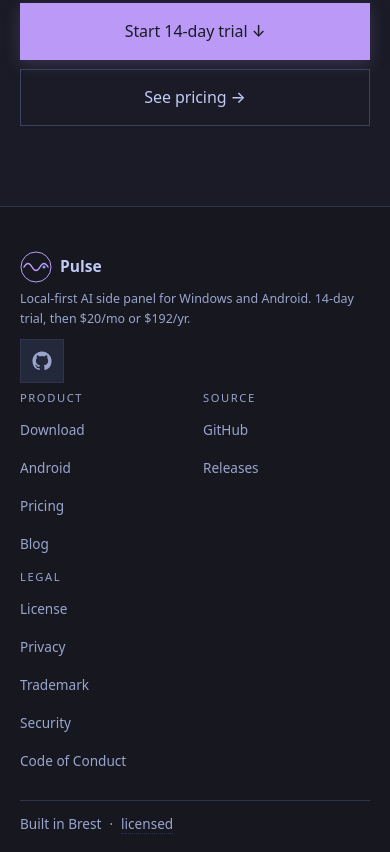
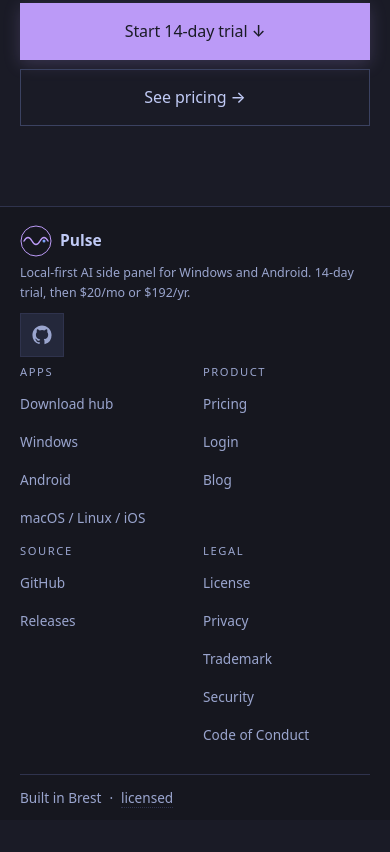
Before and after one commit to TimesNuRoman/Pulse, an Astro site: page / in a window 390 px wide. Shown: the part 5521-6373 px from the top of the page. After the commit the page ends 6341 px from the top, so only its background shows below. Built offline with nearby package versions, Linux system fonts and the light colour scheme; Astro itself is replaced by a stand-in of ours.

Commit message:
R255 footer: compact Apps column + fix /install/android/ 404
- Replaced stale 'Android' link to /install/android/ (404 since R250)
  with a single compact 'Apps' column pointing to /download/{windows,android,}/
  and the hub.
- Footer now 4 link columns (Apps/Product/Source/Legal) + brand on desktop,
  2-col on mobile. Tighter padding-block (sp-3/sp-2) and column gap.
- Build clean: 30 pages. Site redeployed.

```diff
--- a/src/components/Footer.astro
+++ b/src/components/Footer.astro
@@ -18,11 +18,23 @@ const showVersion = version.trim().length > 0;
 
 const columns = [
   {
+    title: 'Apps',
+    // R255: compact "Apps" column replaces the old separate
+    // "Download" + "Android" rows. All three links point to
+    // /download/{windows,android,}/ subpages created in R250,
+    // so no more 404s on /install/* (the old URL before R250).
+    links: [
+      { label: 'Download hub', href: '/download/' },
+      { label: 'Windows', href: '/download/windows/' },
+      { label: 'Android', href: '/download/android/' },
+      { label: 'macOS / Linux / iOS', href: '/download/' },
+    ],
+  },
+  {
     title: 'Product',
     links: [
-      { label: 'Download', href: '/download/' },
-      { label: 'Android', href: '/install/android/' },
       { label: 'Pricing', href: '/pricing/' },
+      { label: 'Login', href: '/login/' },
       // R183: blog landing — first post lives at /blog/five-ollama-errors/.
       // `tall: true` enforces 56dp min-height on this single link
       // (HR11 a11y); the other 12 footer text links will get the
@@ -101,16 +113,23 @@ const columns = [
 <style>
   .footer {
     border-top: 1px solid var(--border);
-    padding-block: var(--sp-5) var(--sp-3);
+    padding-block: var(--sp-3) var(--sp-2);
     background: var(--bg-soft);
+  }
+  @media (min-width: 700px) {
+    .footer { padding-block: var(--sp-5) var(--sp-3); }
   }
   .footer__grid {
     display: grid;
     grid-template-columns: 1fr 1fr;
     gap: 0.5rem 1rem;
   }
-  @media (min-width: 700px) {
-    .footer__grid { grid-template-columns: 2fr 1fr 1fr 1fr; gap: var(--sp-4); }
+  /* R255: 4 columns on desktop (Apps + Product + Source + Legal)
+     plus the brand block on the left = 5 tracks total. Tighter
+     column gap than before so all four link columns fit at
+     1024-1280 without overflow. */
+  @media (min-width: 900px) {
+    .footer__grid { grid-template-columns: 1.6fr 1fr 1fr 1fr 1fr; gap: var(--sp-4) var(--sp-3); }
   }
   .footer__brand { display: flex; flex-direction: column; gap: 0.4rem; grid-column: 1 / -1; }
   @media (min-width: 700px) { .footer__brand { grid-column: auto; gap: 0.6rem; } }
```
